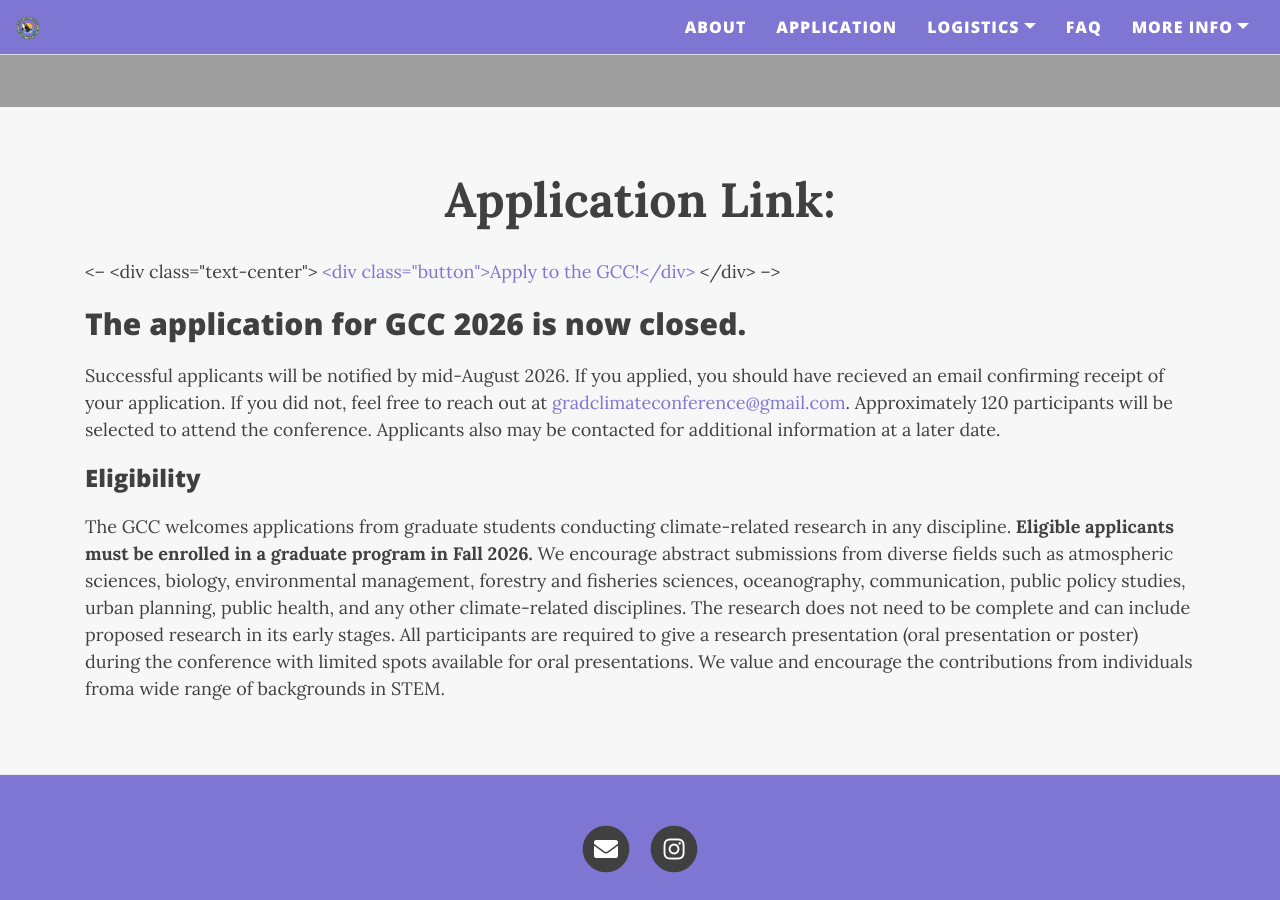
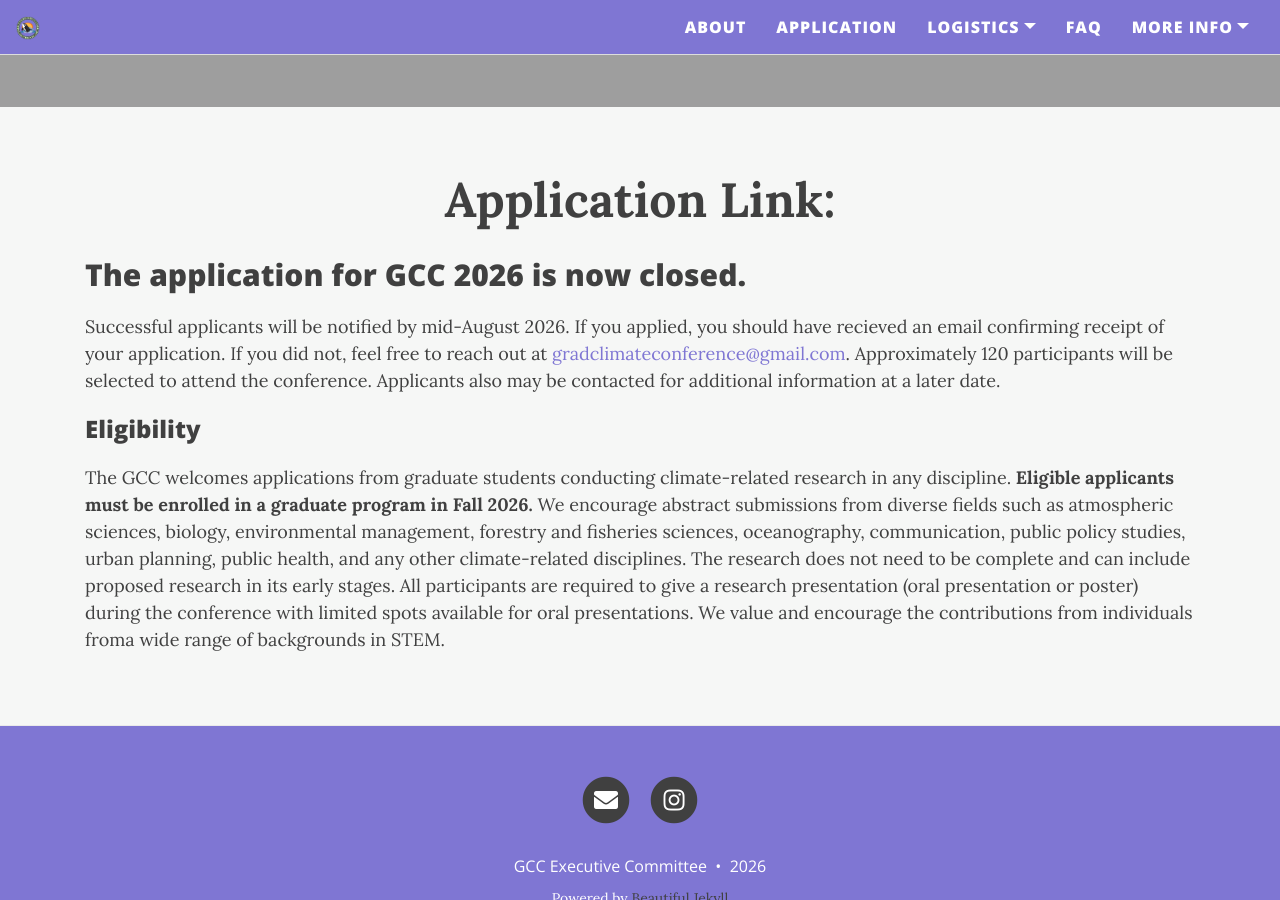
Before and after one commit to graduateclimateconference/graduateclimateconference.github.io, a Jekyll site: the page built from application.md, in a window 1280 px wide and 900 px high, scrolled down 438 px. Built offline with Jekyll 4.4.1, drawn with Linux system fonts in a browser that asks for light colours; nearby versions of some CDN libraries.

Commit message:
Update application.md

```diff
--- a/application.md
+++ b/application.md
@@ -31,7 +31,7 @@ cover-img: "/assets/img/pack1.jpeg"
 }
 </style>
 
-<-- <div class="text-center">
+<!-- <div class="text-center">
   <a target="_blank" href="https://forms.gle/VUYruL5FER86TnN66">
     <div class="button">Apply to the GCC!</div>
   </a>
```
